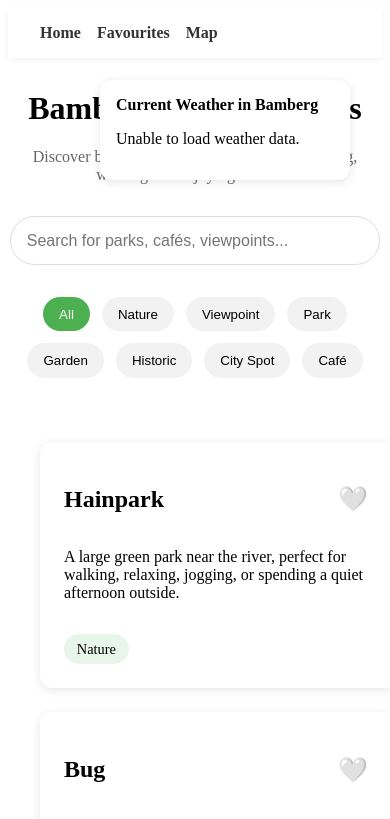
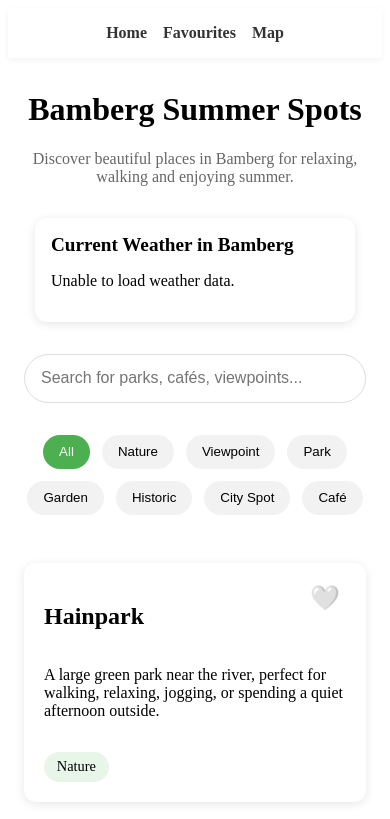
Before and after one commit to Naschkatzee/Web-Tech-Project, a SvelteKit app in the folder bamberg-summer-spots/: page / in a window 390 px wide. Shown: the top 819 px of the page. Built offline with nearby package versions, Linux system fonts and the light colour scheme; no server answers.

Commit message:
Added mobile functionality

```diff
--- a/bamberg-summer-spots/src/lib/components/Comments.svelte
+++ b/bamberg-summer-spots/src/lib/components/Comments.svelte
@@ -72,8 +72,9 @@
 
 <style>
 	.comments {
-        margin-top: 2rem;
+        margin: 2rem 0;
         max-width: 700px;
+        padding: 0 1rem;
     }
 
 	.form {
--- a/bamberg-summer-spots/src/lib/components/LocationCard.svelte
+++ b/bamberg-summer-spots/src/lib/components/LocationCard.svelte
@@ -69,6 +69,7 @@ The class name card connects this element to the CSS styling below.
 
 <style>
 	.card {
+		box-sizing: border-box;
 		cursor: pointer;
 		border: none;
 		width: 100%;
@@ -106,4 +107,15 @@ The class name card connects this element to the CSS styling below.
 		margin-top: 1rem;
 		font-size: 0.9rem;
 	}
+
+@media (max-width: 768px) {
+	.card {
+		padding: 1.25rem;
+		max-width: 100%;
+	}
+
+	.card-header {
+		align-items: flex-start;
+	}
+}
 </style>
--- a/bamberg-summer-spots/src/lib/components/Weather.svelte
+++ b/bamberg-summer-spots/src/lib/components/Weather.svelte
@@ -77,14 +77,26 @@ This creates the container that holds the weather information. -->
         font-size: 1rem;
     }
 
-    .temp {
-        font-size: 1.5rem;
-        margin: 0.25rem 0;
-    }
-
 	.temp {
 		font-size: 2rem;
 		font-weight: bold;
 		margin: 0.5rem 0;
 	}
+
+@media (max-width: 768px) {
+	.weather-card {
+		max-width: 320px;
+		margin: 1rem auto;
+		box-sizing: border-box;
+	}
+
+	.weather-card h3 {
+		font-size: 1.2rem;
+	}
+
+	.temp {
+		font-size: 2rem;
+	}
+}
+
 </style>
--- a/bamberg-summer-spots/src/routes/+layout.svelte
+++ b/bamberg-summer-spots/src/routes/+layout.svelte
@@ -31,7 +31,15 @@
 		padding: 1rem 2rem;
 		background: white;
 		box-shadow: 0 2px 6px rgba(0,0,0,0.05);
+		flex-wrap: wrap;
 	}
+
+@media (max-width: 600px) {
+	nav {
+		justify-content: center;
+		padding: 1rem;
+	}
+}
 
 	a {
 		text-decoration: none;
--- a/bamberg-summer-spots/src/routes/+page.svelte
+++ b/bamberg-summer-spots/src/routes/+page.svelte
@@ -111,6 +111,7 @@
 		grid-template-columns: repeat(auto-fit, minmax(300px, 1fr));
 		gap: 1.5rem;
 		padding: 2rem;
+		justify-content: center;
 	}
 
     .search-container {
@@ -148,5 +149,44 @@
         color: white;
     }
 
+@media (max-width: 768px) {
+	.weather-wrapper {
+		position: static;
+		width: 90%;
+		max-width: 320px;
+		margin: 1rem auto 2rem;
+	}
+
+	h1 {
+		font-size: 2rem;
+		line-height: 1.2;
+		margin-top: 2rem;
+		text-align: center;
+	}
+
+	.subtitle {
+		font-size: 1rem;
+		padding: 0 1rem;
+		text-align: center;
+	}
+
+	.locations-grid {
+		grid-template-columns: 1fr;
+		padding: 1rem;
+	}
+
+	.search-container {
+		padding: 0 1rem;
+	}
+
+	input {
+		width: 100%;
+	}
+
+	.filters {
+		padding: 0 1rem;
+	}
+}
+
 
 </style>
```
Also changed, not shown: bamberg-summer-spots/src/routes/map/+page.svelte (+12 -0 lines).
